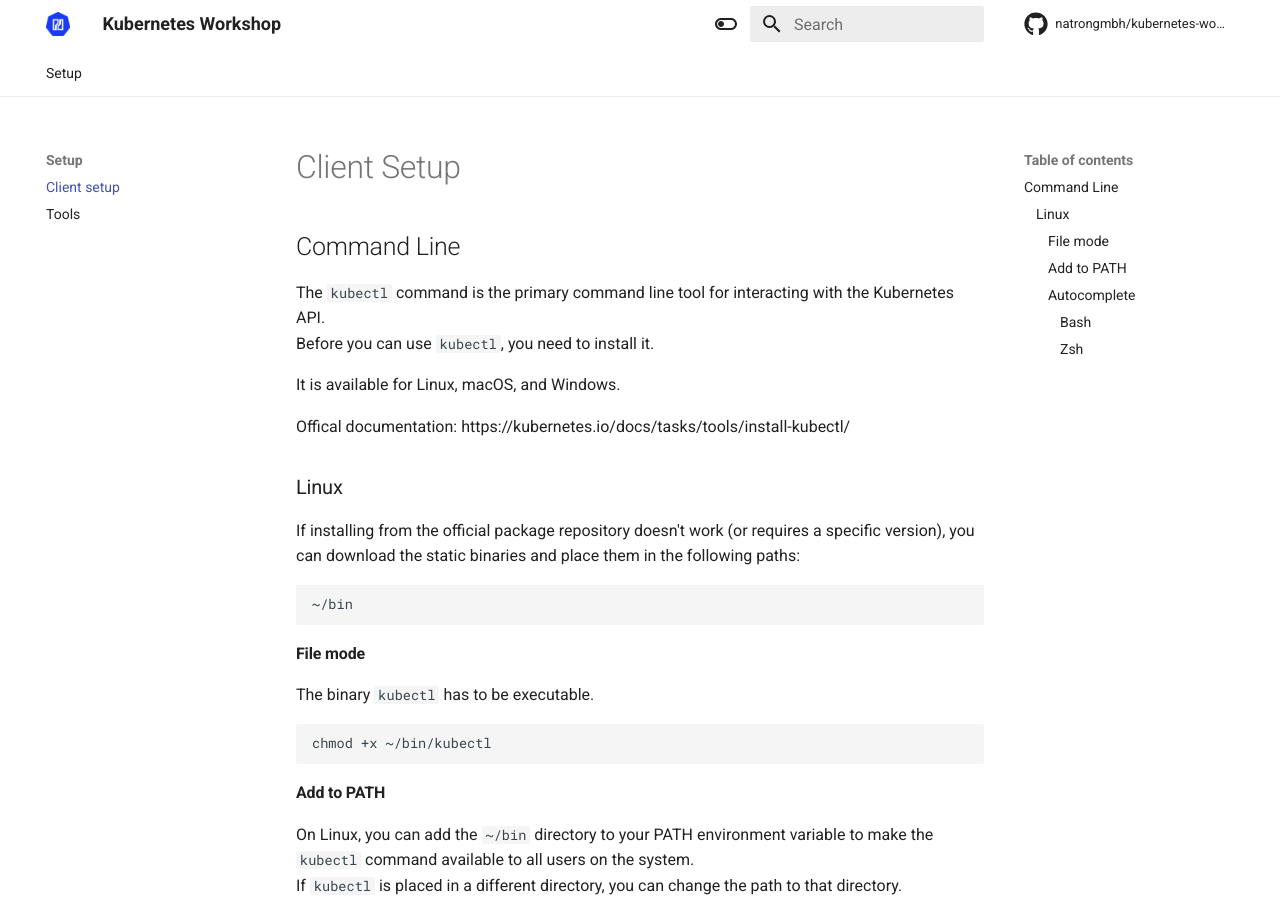
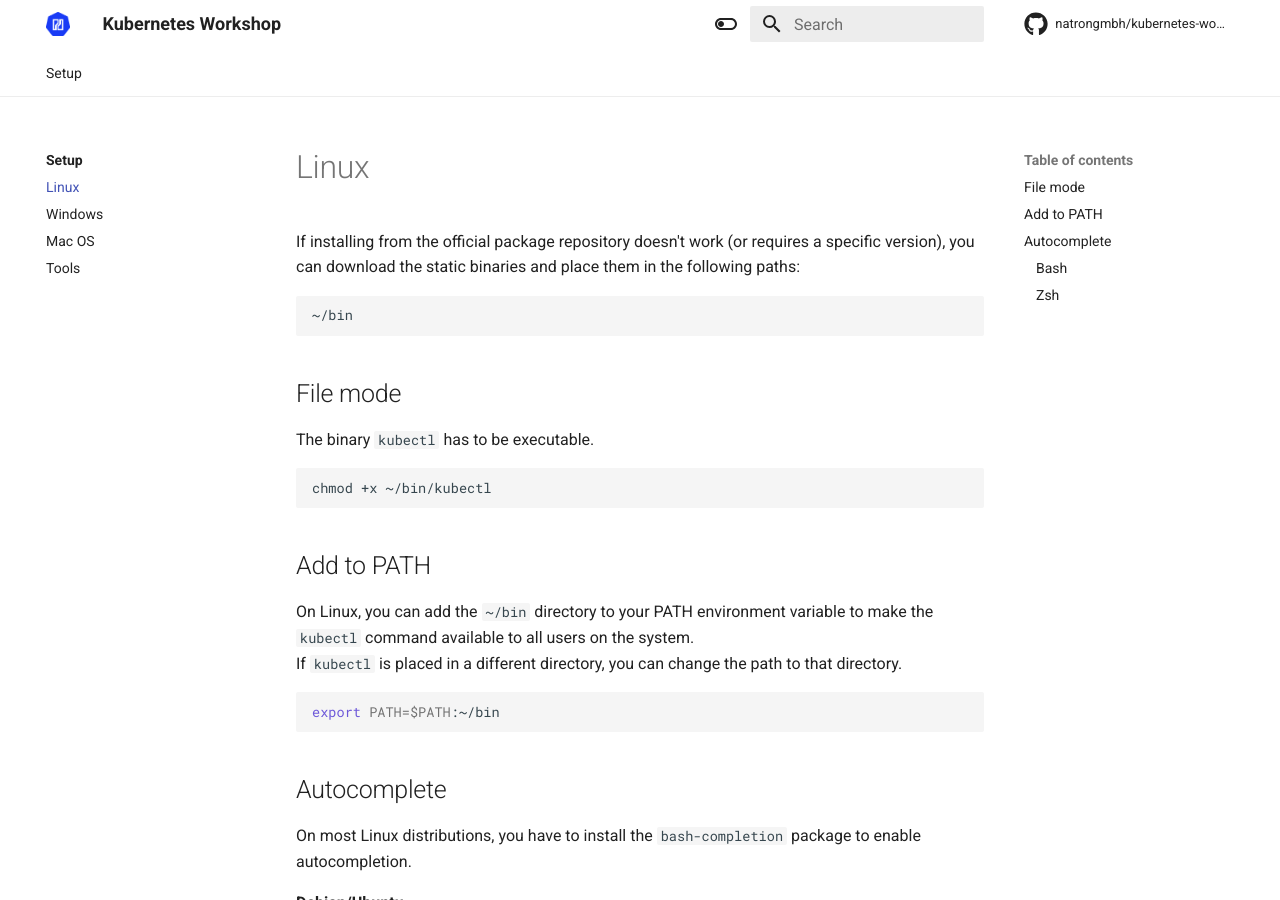
Before and after one commit to natrontech/kubernetes-workshop-golog, an MkDocs documentation site: the page built from docs/setup/linux.md, in a window 1280 px wide and 900 px high. Built offline with MkDocs 1.6.1 and Material for MkDocs 9.7.7, drawn with Linux system fonts in a browser that asks for light colours; comment, search, counter and statistics services are not loaded.

Commit message:
feat: split client setups by os
Signed-off-by: Jan Lauber <jan.lauber@protonmail.ch>

````diff
--- a/docs/setup/client-setup.md
+++ b/docs/setup/linux.md
@@ -1,29 +1,18 @@
-# Client Setup
-
-## Command Line
-
-The `kubectl` command is the primary command line tool for interacting with the Kubernetes API.
-Before you can use `kubectl`, you need to install it.
-
-It is available for Linux, macOS, and Windows.
-
-Offical documentation: https://kubernetes.io/docs/tasks/tools/install-kubectl/
-
-### Linux
+# Linux
 If installing from the official package repository doesn't work (or requires a specific version), you can download the static binaries and place them in the following paths:
 
 ```bash
 ~/bin
 ```
 
-#### File mode
+## File mode
 The binary `kubectl` has to be executable.
 
 ```bash
 chmod +x ~/bin/kubectl
 ```
 
-#### Add to PATH
+## Add to PATH
 On Linux, you can add the `~/bin` directory to your PATH environment variable to make the `kubectl` command available to all users on the system.
 If `kubectl` is placed in a different directory, you can change the path to that directory.
 
@@ -31,7 +20,7 @@ If `kubectl` is placed in a different directory, you can change the path to that
 export PATH=$PATH:~/bin
 ```
 
-#### Autocomplete
+## Autocomplete
 
 On most Linux distributions, you have to install the `bash-completion` package to enable autocompletion.
 
@@ -53,14 +42,14 @@ sudo yum install bash-completion
 sudo dnf install bash-completion
 ```
 
-##### Bash
+### Bash
 To enable bash autocompletion, add the following to your `~/.bashrc` file:
 
 ```bash
 source <(kubectl completion bash)
 ```
 
-##### Zsh
+### Zsh
 To enable zsh autocompletion, add the following to your `~/.zshrc` file:
 
 ```bash
--- a/mkdocs.yaml
+++ b/mkdocs.yaml
@@ -65,7 +65,10 @@ extra:
 # Page tree
 nav:
   - Setup:
-    - Client setup: setup/client-setup.md
+    - Client setup: setup/index.md
+    - Linux: setup/linux.md
+    - Windows: setup/windows.md
+    - Mac OS: setup/macos.md
     - Tools: setup/tools.md
   # - Materials:
   # - Labs:
````
Also changed, not shown: docs/setup/index.md (added, +10 -0 lines), docs/setup/macos.md (added), docs/setup/windows.md (added).
